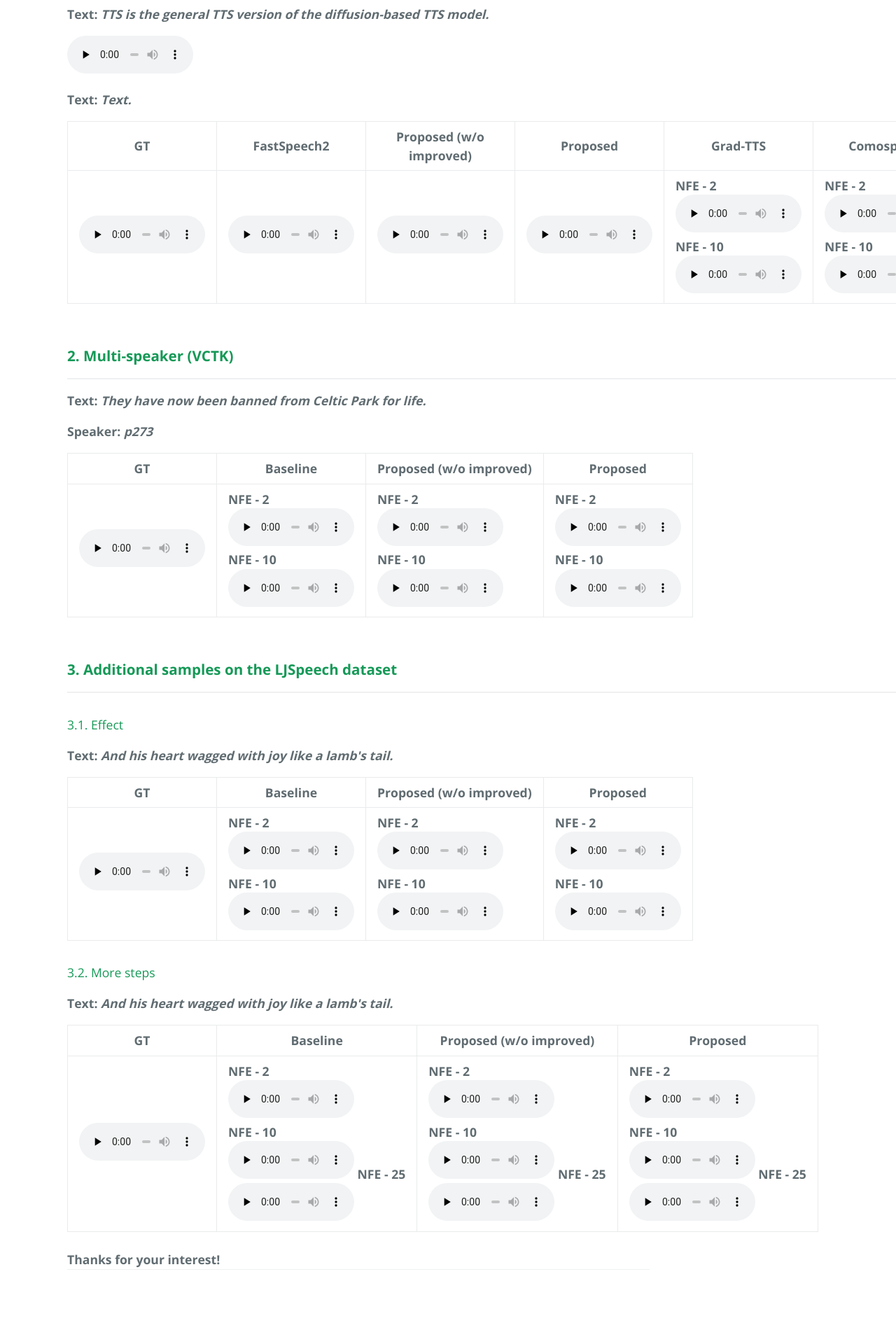
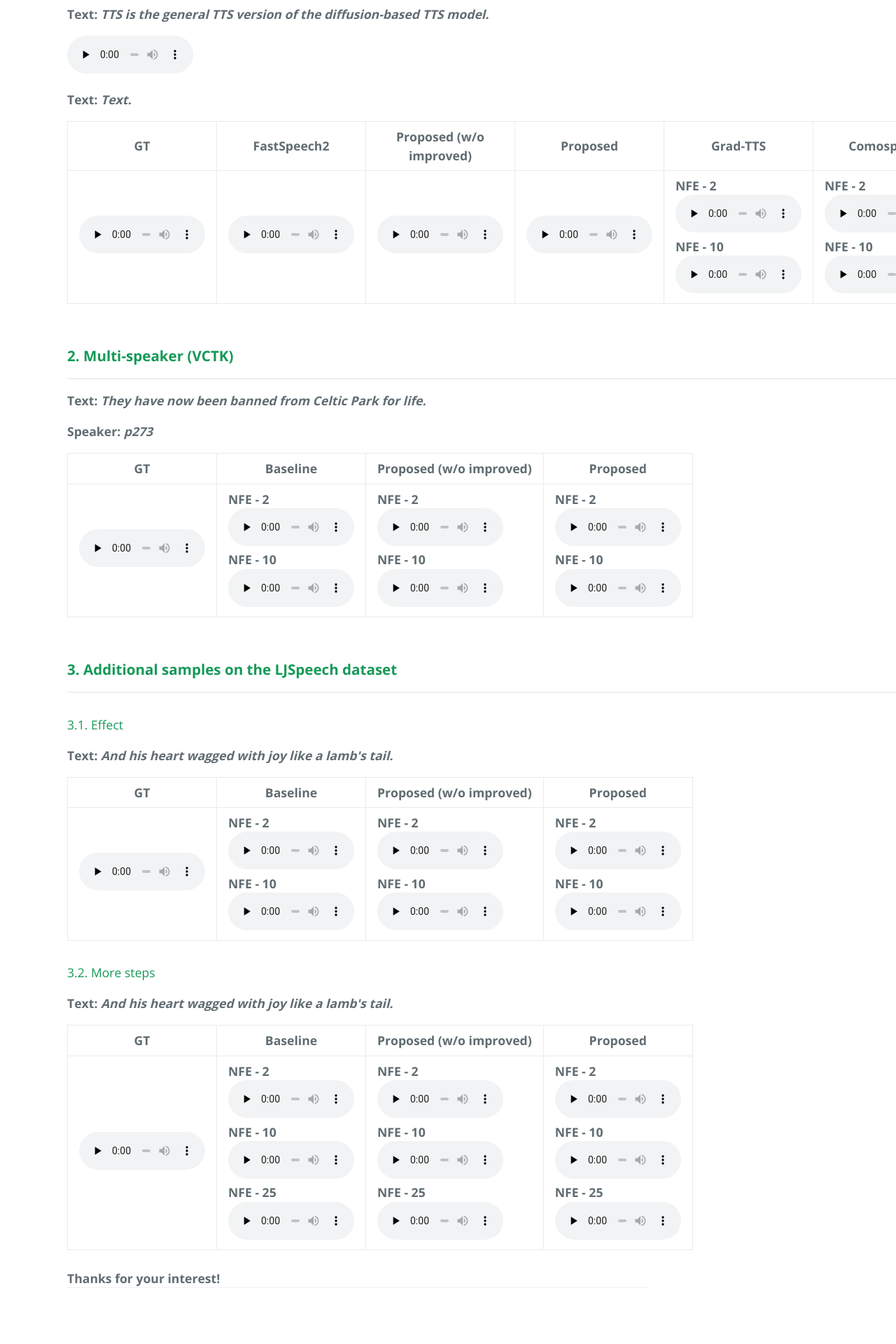
Before and after one commit to tts-demo/rap.github.io, a Jekyll site: the page built from index.md, in a window 1280 px wide. Shown: the part 831-2751 px from the top of the page at 70% size. Built offline with Jekyll 4.4.1, drawn with Linux system fonts in a browser that asks for light colours; before the commit the page ends 2725 px from its top, so only the background shows below that.

Commit message:
Update home.html

```diff
--- a/_layouts/home.html
+++ b/_layouts/home.html
@@ -62,19 +62,6 @@ layout: default
   					<td>
 						<audio controls="" preload="none"> NFE - 1
 							<source src="samples/demo/GE-TTS-LJSpeech/3.1)-GT.wav">
-						</audio>
-					</td>
-  					<td>
-						NFE - 2
-						<br>
-						<audio controls="" preload="none">
-							<source src="samples/demo/GE-TTS-LJSpeech/3.1)-GeDEX-TTS.wav">
-						</audio>
-						<br>
-						NFE - 10
-						<br>
-						<audio controls="" preload="none">
-							<source src="samples/demo/GE-TTS-LJSpeech/3.1)-GeDEX-TTS.wav">
 						</audio>
 					</td>
   					<td>
@@ -288,6 +275,7 @@ layout: default
 						<audio controls="" preload="none">
 							<source src="samples/demo/GE-TTS-LJSpeech/3.1)-GeDEX-TTS.wav">
 						</audio>
+						<br>
 						NFE - 25
 						<br>
 						<audio controls="" preload="none">
@@ -306,6 +294,7 @@ layout: default
 						<audio controls="" preload="none">
 							<source src="samples/demo/GE-TTS-LJSpeech/3.1)-GeDEX-TTS.wav">
 						</audio>
+						<br>
 						NFE - 25
 						<br>
 						<audio controls="" preload="none">
@@ -324,6 +313,7 @@ layout: default
 						<audio controls="" preload="none">
 							<source src="samples/demo/GE-TTS-LJSpeech/3.1)-GeDEX-TTS.wav">
 						</audio>
+						<br>
 						NFE - 25
 						<br>
 						<audio controls="" preload="none">
```
